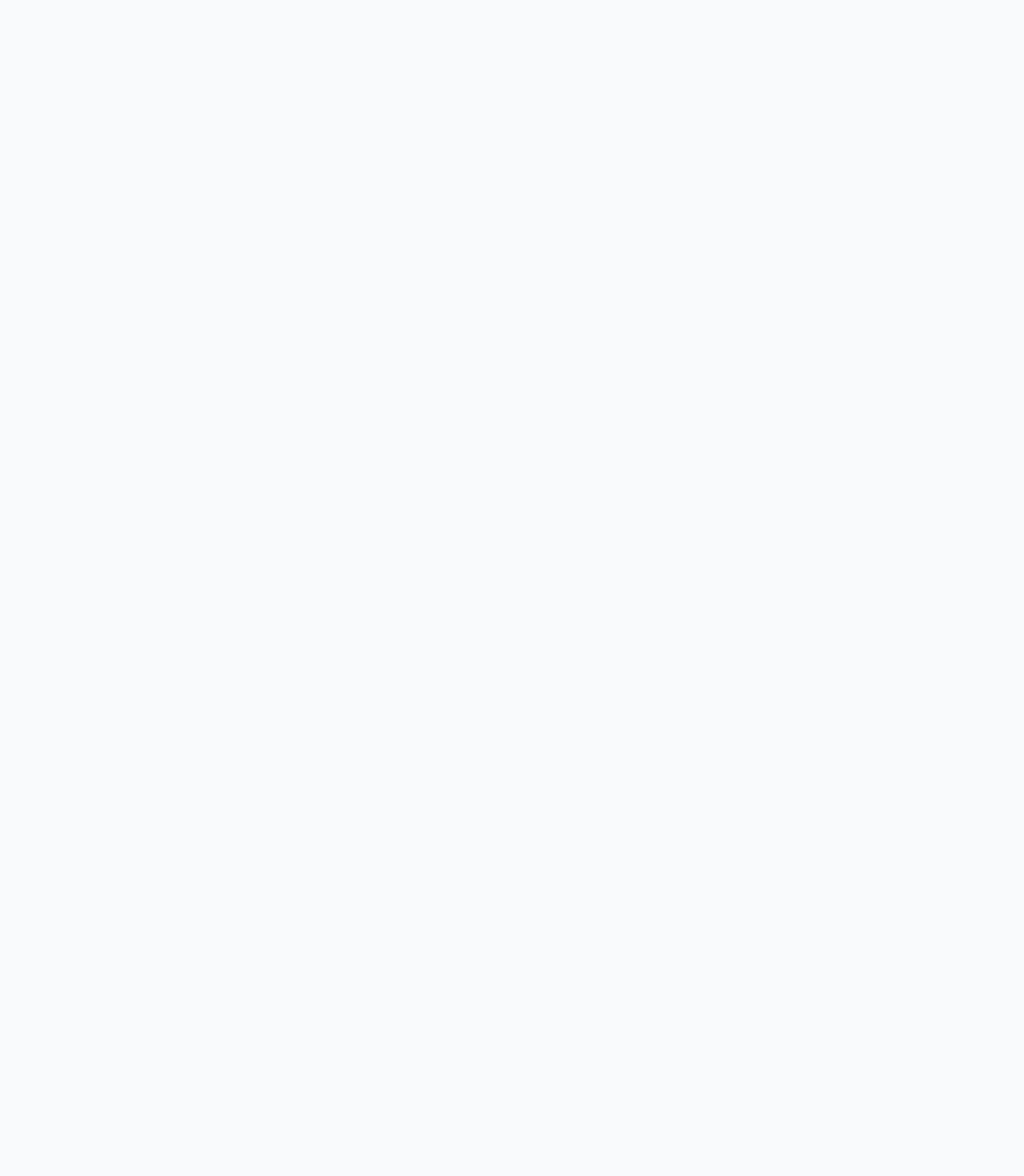
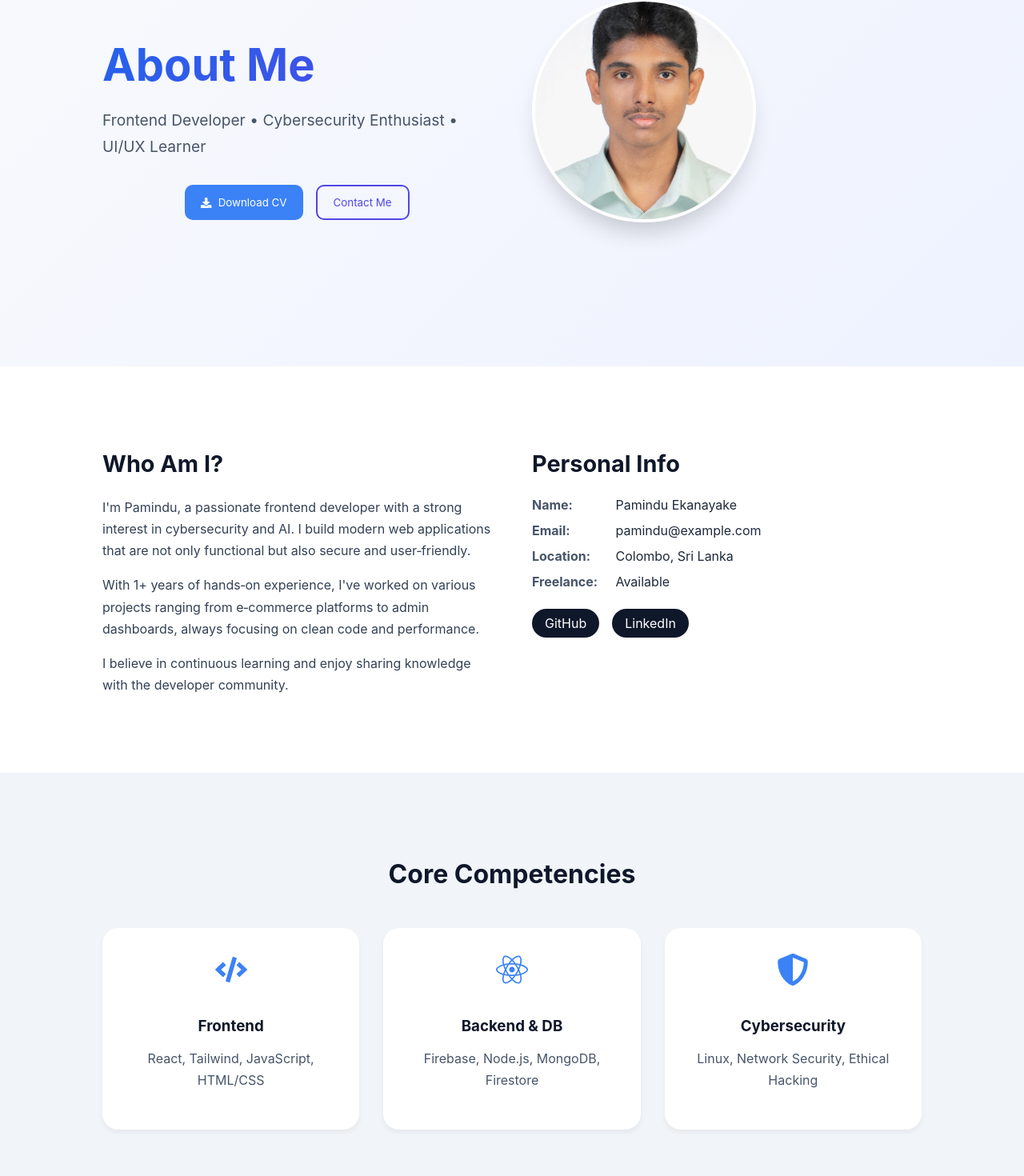
Before and after one commit to paminduekanayake10-ops/pamindu.dev, a React (Vite) app: page /about in a window 1280 px wide. Shown: the part 254-1724 px from the top of the page at 80% size. Before the commit the page ends 800 px from the top, so only its background shows below. Built offline with nearby package versions, Linux system fonts and the light colour scheme; no server answers.

Commit message:
addion of about page

```diff
--- a/src/pages/About.jsx
+++ b/src/pages/About.jsx
@@ -1,9 +1,134 @@
+import { useEffect, useState } from "react";
+import { FaDownload, FaEnvelope, FaMapMarkerAlt, FaCode, FaReact, FaShieldAlt } from "react-icons/fa";
+import Navbar from "../components/common/Navbar";
+import Footer from "../components/common/Footer";
+import useScrollReveal from "../hooks/useScrollReveal";
+import { useNavigate } from "react-router-dom";
+
+
 function About() {
+  useScrollReveal();
+
+  const [isVisible, setIsVisible] = useState(false);
+  useEffect(() => {
+    setIsVisible(true);
+  }, []);
+
+  const navigate = useNavigate();
+
+  const handleContact = () => {
+    navigate("/");
+     setTimeout(() => {
+      const contactSection = document.getElementById("contact");
+        if (contactSection) {
+          contactSection.scrollIntoView({ behavior: "smooth" });
+      }
+      }, 100);
+  };
+  const handleDownloadCV = () => {
+    // Replace with your actual CV file path
+    const cvUrl = "/Pamindu_Ekanayake_CV.pdf";
+    const link = document.createElement("a");
+    link.href = cvUrl;
+    link.download = "Pamindu_Ekanayake_CV.pdf";
+    document.body.appendChild(link);
+    link.click();
+    document.body.removeChild(link);
+  };
+
   return (
-    <div>
-      <h1>About Page</h1>
-      <p>About me</p>
-    </div>
+    <>
+      <Navbar />
+      <main className="about-page">
+        {/* Hero Section */}
+        <section className="about-hero reveal">
+          <div className="about-hero-content">
+            <div className="about-hero-text">
+              <h1>About Me</h1>
+              <p className="tagline">Frontend Developer • Cybersecurity Enthusiast • UI/UX Learner</p>
+              <div className="hero-buttons">
+                <button className="btn-primary" onClick={handleDownloadCV}>
+                  <FaDownload /> Download CV
+                </button>
+                <button className="btn-secondary" onClick={handleContact}>Contact Me</button>
+              </div>
+            </div>
+            <div className="about-hero-image">
+              <img src="/profile.jpg" alt="Pamindu Ekanayake" className="profile-img" />
+            </div>
+          </div>
+        </section>
+
+        {/* Biography & Details */}
+        <section className="about-bio reveal">
+          <div className="container">
+            <div className="bio-grid">
+              <div className="bio-text">
+                <h2>Who Am I?</h2>
+                <p>
+                  I'm Pamindu, a passionate frontend developer with a strong interest in cybersecurity and AI.
+                  I build modern web applications that are not only functional but also secure and user‑friendly.
+                </p>
+                <p>
+                  With 1+ years of hands‑on experience, I've worked on various projects ranging from e‑commerce
+                  platforms to admin dashboards, always focusing on clean code and performance.
+                </p>
+                <p>
+                  I believe in continuous learning and enjoy sharing knowledge with the developer community.
+                </p>
+              </div>
+              <div className="bio-details">
+                <h2>Personal Info</h2>
+                <ul className="details-list">
+                  <li><span>Name:</span> Pamindu Ekanayake</li>
+                  <li><span>Email:</span> pamindu@example.com</li>
+                  <li><span>Location:</span> Colombo, Sri Lanka</li>
+                  <li><span>Freelance:</span> Available</li>
+                </ul>
+                <div className="social-links">
+                  <a href="https://github.com/paminduekanayake10-ops" target="_blank" rel="noreferrer">GitHub</a>
+                  <a href="https://www.linkedin.com/in/pamindu-ekanayake/" target="_blank" rel="noreferrer">LinkedIn</a>
+                </div>
+              </div>
+            </div>
+          </div>
+        </section>
+
+        {/* Skills Highlights */}
+        <section className="about-skills reveal">
+          <div className="container">
+            <h2>Core Competencies</h2>
+            <div className="skills-highlight-grid">
+              <div className="skill-highlight">
+                <FaCode className="skill-icon" />
+                <h3>Frontend</h3>
+                <p>React, Tailwind, JavaScript, HTML/CSS</p>
+              </div>
+              <div className="skill-highlight">
+                <FaReact className="skill-icon" />
+                <h3>Backend & DB</h3>
+                <p>Firebase, Node.js, MongoDB, Firestore</p>
+              </div>
+              <div className="skill-highlight">
+                <FaShieldAlt className="skill-icon" />
+                <h3>Cybersecurity</h3>
+                <p>Linux, Network Security, Ethical Hacking</p>
+              </div>
+            </div>
+          </div>
+        </section>
+
+        {/* Call to Action */}
+        <section className="about-cta reveal">
+          <div className="container">
+            <h2>Let’s Work Together</h2>
+            <p>I'm always open to discussing new projects, creative ideas, or opportunities.</p>
+            <button className="btn-secondary" onClick={handleContact}>Get in touch</button>
+          </div>
+        </section>
+      </main>
+      <Footer />
+    </>
   );
 }
 
--- a/src/styles/app.css
+++ b/src/styles/app.css
@@ -1470,3 +1470,236 @@ section { width: 100%; }
     text-align: right;
   }
 }
+
+/* =========================
+   ABOUT PAGE STYLES
+========================= */
+
+.about-page {
+  overflow-x: hidden;
+}
+
+/* Hero Section */
+.about-hero {
+  min-height: 80vh;
+  display: flex;
+  align-items: center;
+  background: linear-gradient(135deg, #f8fafc 0%, #eef2ff 100%);
+  padding: 100px 10%;
+}
+.about-hero-content {
+  display: flex;
+  align-items: center;
+  justify-content: space-between;
+  gap: 50px;
+  flex-wrap: wrap;
+  width: 100%;
+  max-width: 1200px;
+  margin: 0 auto;
+}
+.about-hero-text {
+  flex: 1;
+}
+.about-hero-text h1 {
+  font-size: 3.5rem;
+  margin-bottom: 0.5rem;
+  background: linear-gradient(135deg, #2563eb, #4f46e5);
+  -webkit-background-clip: text;
+  -webkit-text-fill-color: transparent;
+}
+.tagline {
+  font-size: 1.2rem;
+  color: #475569;
+  margin-bottom: 2rem;
+}
+.hero-buttons {
+  display: flex;
+  gap: 1rem;
+  flex-wrap: wrap;
+}
+.hero-buttons .btn-primary,
+.hero-buttons .btn-secondary {
+  display: inline-flex;
+  align-items: center;
+  gap: 8px;
+}
+.about-hero-image {
+  flex: 1;
+  text-align: center;
+}
+.profile-img {
+  width: 280px;
+  height: 280px;
+  object-fit: cover;
+  border-radius: 50%;
+  box-shadow: 0 20px 30px -10px rgba(0,0,0,0.2);
+  border: 4px solid white;
+  transition: transform 0.3s;
+}
+.profile-img:hover {
+  transform: scale(1.02);
+}
+
+/* Biography Grid */
+.about-bio {
+  padding: 80px 10%;
+  background: white;
+}
+.bio-grid {
+  display: grid;
+  grid-template-columns: 1fr 1fr;
+  gap: 50px;
+}
+.bio-text h2,
+.bio-details h2 {
+  font-size: 1.8rem;
+  margin-bottom: 1.5rem;
+  color: #0f172a;
+}
+.bio-text p {
+  margin-bottom: 1rem;
+  line-height: 1.7;
+  color: #334155;
+}
+.details-list {
+  list-style: none;
+  padding: 0;
+}
+.details-list li {
+  margin-bottom: 0.75rem;
+  font-size: 1rem;
+  color: #1e293b;
+}
+.details-list li span {
+  font-weight: 700;
+  width: 100px;
+  display: inline-block;
+  color: #475569;
+}
+.social-links {
+  margin-top: 1.5rem;
+  display: flex;
+  gap: 1rem;
+}
+.social-links a {
+  background: #0f172a;
+  color: white;
+  padding: 8px 16px;
+  border-radius: 30px;
+  text-decoration: none;
+  transition: 0.3s;
+}
+.social-links a:hover {
+  background: #2563eb;
+  transform: translateY(-2px);
+}
+
+/* Skills Highlights */
+.about-skills {
+  padding: 80px 10%;
+  background: #f1f5f9;
+  text-align: center;
+}
+.about-skills h2 {
+  font-size: 2rem;
+  margin-bottom: 3rem;
+}
+.skills-highlight-grid {
+  display: grid;
+  grid-template-columns: repeat(auto-fit, minmax(250px, 1fr));
+  gap: 30px;
+}
+.skill-highlight {
+  background: white;
+  border-radius: 20px;
+  padding: 2rem;
+  transition: all 0.3s;
+  box-shadow: 0 4px 6px rgba(0,0,0,0.05);
+}
+.skill-highlight:hover {
+  transform: translateY(-10px);
+  box-shadow: 0 20px 30px -12px rgba(0,0,0,0.15);
+}
+.skill-icon {
+  font-size: 2.5rem;
+  color: #3b82f6;
+  margin-bottom: 1rem;
+}
+.skill-highlight h3 {
+  margin-bottom: 0.75rem;
+}
+.skill-highlight p {
+  color: #475569;
+}
+
+/* Call to Action */
+.about-cta {
+  padding: 80px 10%;
+  background: linear-gradient(135deg, #0f172a, #1e293b);
+  color: white;
+  text-align: center;
+}
+.about-cta h2 {
+  font-size: 2.2rem;
+  margin-bottom: 1rem;
+}
+.about-cta p {
+  max-width: 600px;
+  margin: 0 auto 2rem;
+  color: #cbd5e1;
+}
+.about-cta .btn-primary {
+  background: #2563eb;
+}
+.about-cta .btn-primary:hover {
+  background: #1d4ed8;
+}
+
+/* Responsive */
+@media (max-width: 992px) {
+  .about-hero-content {
+    flex-direction: column-reverse;
+    text-align: center;
+  }
+  .hero-buttons {
+    justify-content: center;
+  }
+  .bio-grid {
+    grid-template-columns: 1fr;
+    gap: 30px;
+  }
+  .profile-img {
+    width: 220px;
+    height: 220px;
+  }
+}
+@media (max-width: 768px) {
+  .about-hero {
+    padding: 60px 5%;
+  }
+  .about-hero-text h1 {
+    font-size: 2.5rem;
+  }
+  .tagline {
+    font-size: 1rem;
+  }
+  .skills-highlight-grid {
+    grid-template-columns: 1fr;
+  }
+  .details-list li span {
+    width: 80px;
+  }
+}
+@media (max-width: 480px) {
+  .about-hero-text h1 {
+    font-size: 2rem;
+  }
+  .profile-img {
+    width: 160px;
+    height: 160px;
+  }
+  .hero-buttons {
+    flex-direction: column;
+    align-items: stretch;
+  }
+}
```
Also changed, not shown: public/profile.jpg (added), 1 other file (tests, documents, lock files or other folders).
